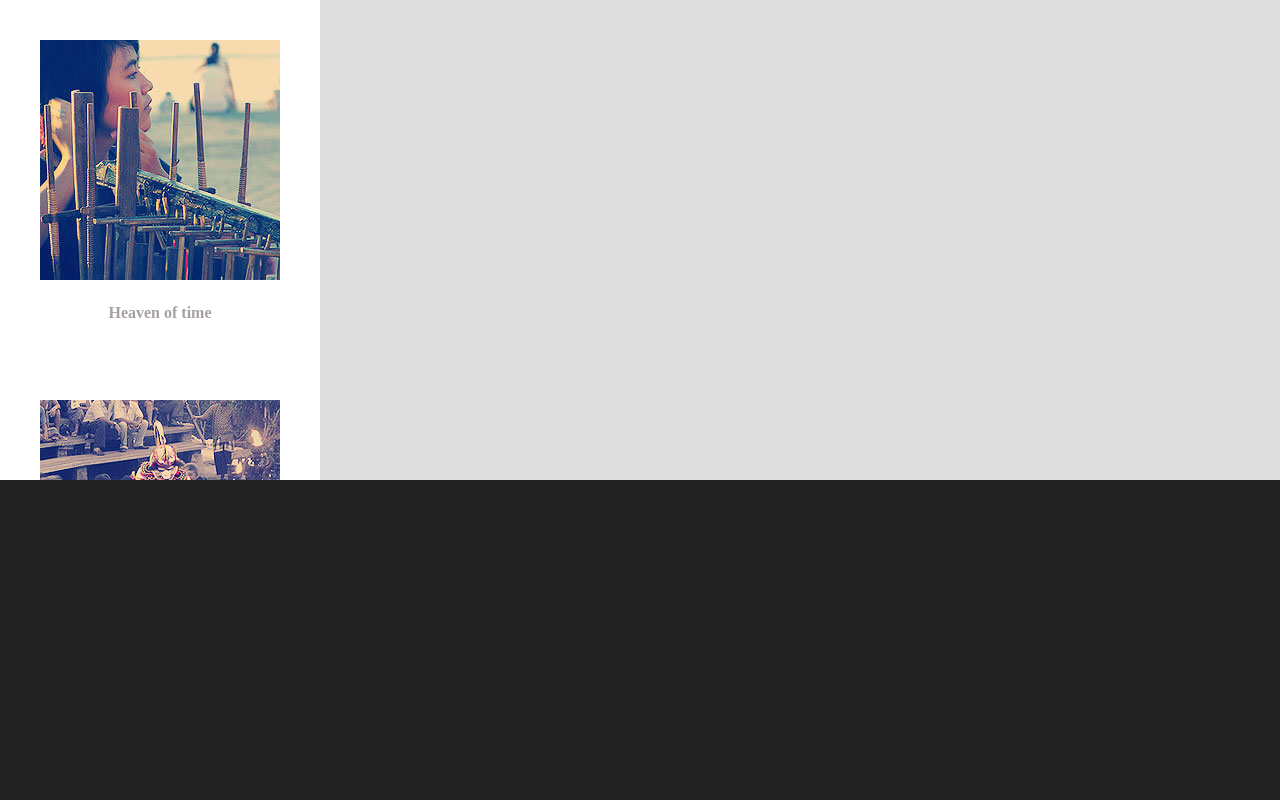
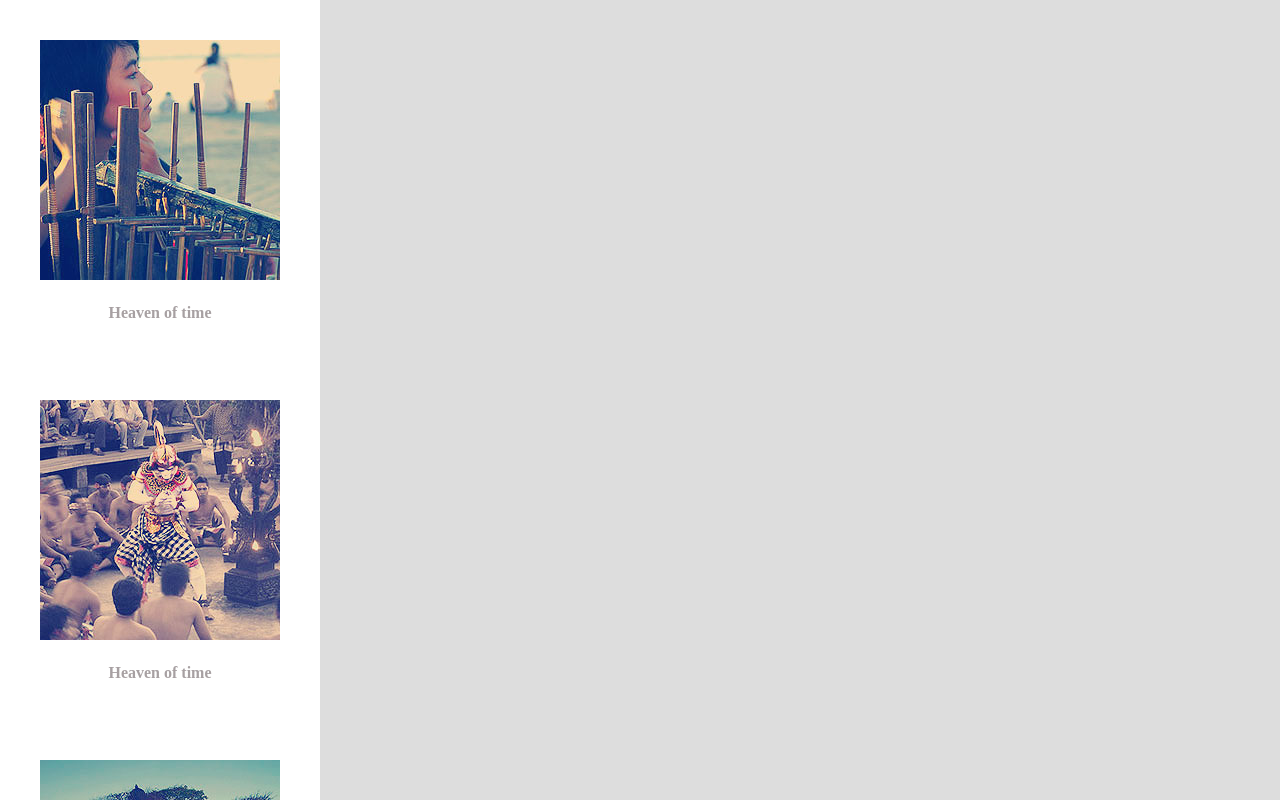
Before and after one commit to Flandre/React-gallery, a React app: page / in a window 1280 px wide. Built offline with nearby package versions, Linux system fonts and the light colour scheme.

Commit message:
更新sass

```diff
--- a/src/styles/App.scss
+++ b/src/styles/App.scss
@@ -14,7 +14,7 @@ html, body {
 .stage {
   position: relative;
   width: 100%;
-  height: 60%;
+  height: 100%;
 }
 
 /* stage -- end */
@@ -26,6 +26,7 @@ html, body {
   height: 100%;
   overflow: hidden;
   background-color: #ddd;
+  @at-root {
     .img-figure {
       width: 320px;
       height: 360px;
@@ -34,12 +35,14 @@ html, body {
       box-sizing: border-box;
       background-color: #fff;
     }
+
     figcaption {
       text-align: center;
       .img-title {
         margin: 20px 0 0 0;
         color: #a7a0a2;
         font-size: 16px;
+      }
     }
   }
 }
```
Lines whose indentation alone changed are shown as unchanged.
